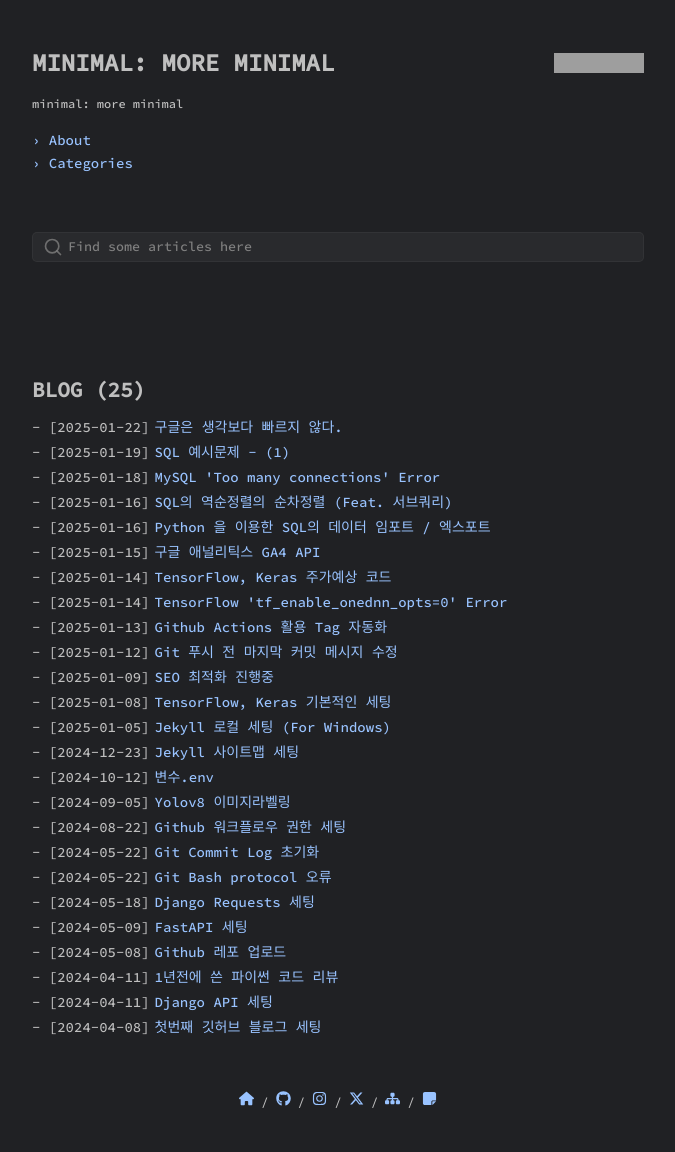
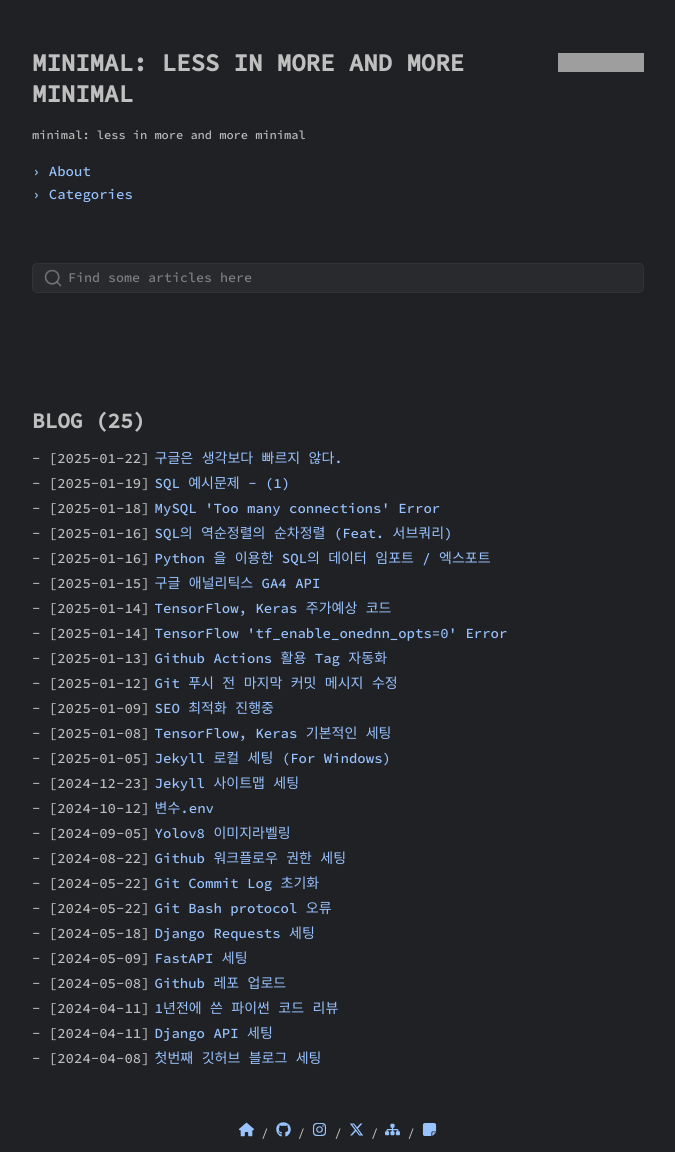
Before and after one commit to pozuhtuhv/pozuhtuhv.github.io, a Jekyll site: the page built from index.html, in a window 1280 px wide. Shown: the whole page, without its empty margins (302-977 px from the left). Built offline with Jekyll 4.4.1, drawn with Linux system fonts in a browser that asks for light colours; before the commit the page ends 1121 px from its top, so only the background shows below that; grey boxes are pictures that could not be loaded.

Commit message:
(edit) more_minimal

```diff
--- a/_config.yml
+++ b/_config.yml
@@ -1,7 +1,7 @@
 site: pozuhtuhv
 title: pozuhtuhv
-greetings: "minimal: more minimal"
-description: "minimal: more minimal"
+greetings: "minimal: less in more and more minimal"
+description: "minimal: less in more and more minimal"
 lang: en-US
 timezone: Asia/Seoul
 repo: https://github.com/pozuhtuhv/pozuhtuhv.github.io # site repo [optional]
@@ -9,7 +9,7 @@ data-theme: dark # default theme "dark" | "light"
 
 author:
   name: pozuhtuhv
-  bio: "minimal: more minimal"
+  bio: "minimal: less in more and more minimal"
   userpicture: /assets/img/computersolo.jpg # img path
   username: Hyeounseok-Cho # general username
   github: pozuhtuhv # github username
```
